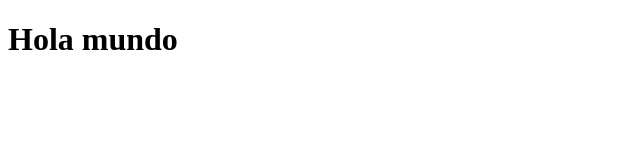
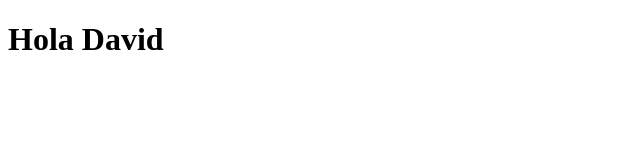
Before and after one commit to yumiyumi94/puntajesArray, a plain HTML site: page index.html in a window 1280 px wide. Shown: the full height of the page, 0-640 px from the left. Drawn offline with Linux system fonts and the light colour scheme.

Commit message:
[Update] h1 query updated

```diff
--- a/index.html
+++ b/index.html
@@ -7,7 +7,7 @@
     <title>Document</title>
 </head>
 <body>
-    <h1>Hola mundo</h1>
+    <h1>Hola David</h1>
     <script src="./main.js"></script>
 </body>
 </html>
```
